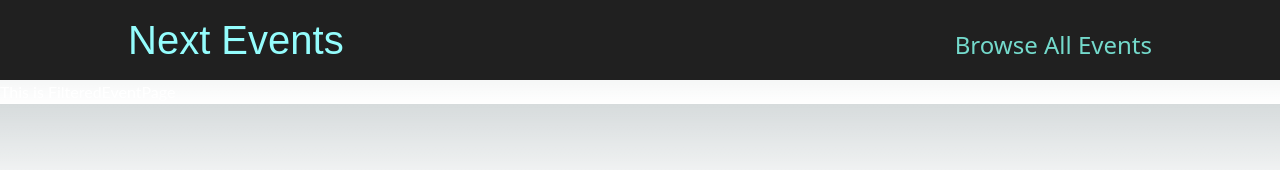
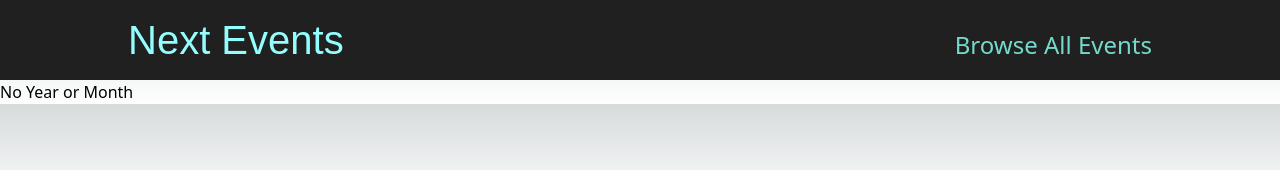
Before and after one commit to razan-t-stump/next-js-basics, a Next.js app: page /events/e2 in a window 1280 px wide. Shown: the top 170 px of the page. Built offline with nearby package versions, Linux system fonts and the light colour scheme.

Commit message:
Added FilteredEventPages

```diff
--- a/app/events/[...slug]/page.tsx
+++ b/app/events/[...slug]/page.tsx
@@ -1,7 +1,26 @@
+'use client';
+import Events from '@/components/events/events';
+import { getFilteredEvents } from '@/dummy-data';
+import { useParams } from 'next/navigation';
+
 function FilteredEventsPage() {
+  const params = useParams();
+  const { slug } = params;
+  const year = +slug[0];
+  const month = +slug[1];
+
+  if (!year || !month) {
+    return <p>No Year or Month</p>;
+  }
+
+  const events = getFilteredEvents({ year, month });
+
+  if (!events || events.length === 0) {
+    return <p>No event!!</p>;
+  }
   return (
     <div>
-      <h1>This is FilteredEventPage</h1>
+      <Events events={events} />
     </div>
   );
 }
--- a/app/events/[id]/page.tsx
+++ b/app/events/[id]/page.tsx
@@ -10,7 +10,7 @@ function EventDetailPage() {
   const params = useParams();
   const { id } = params;
 
-  const event = getEventById(id);
+  const event = getEventById(id as string);
   if (!event) {
     return <p>No event found!</p>;
   }
```
